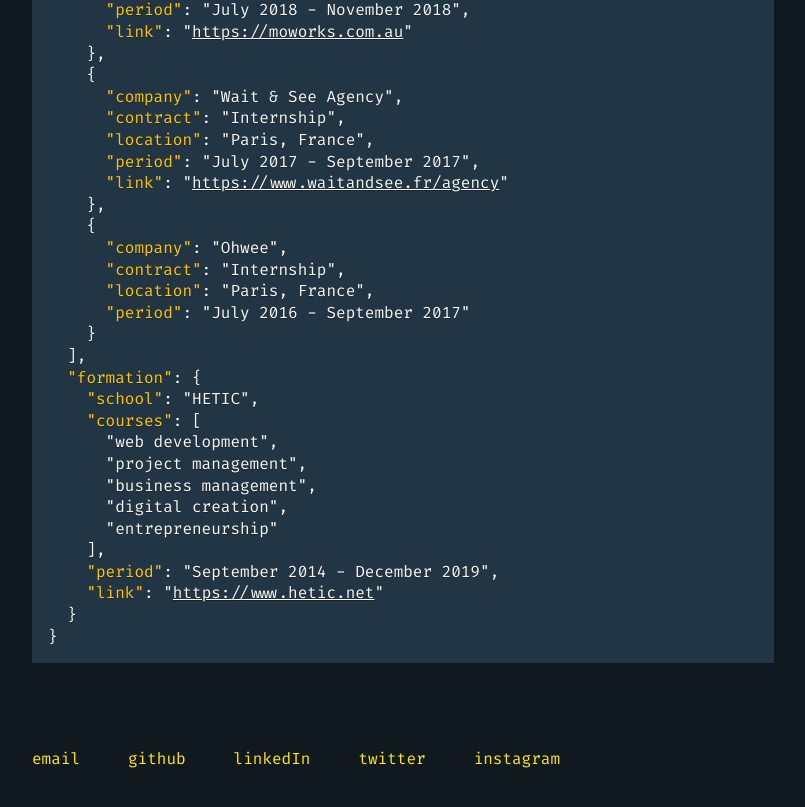
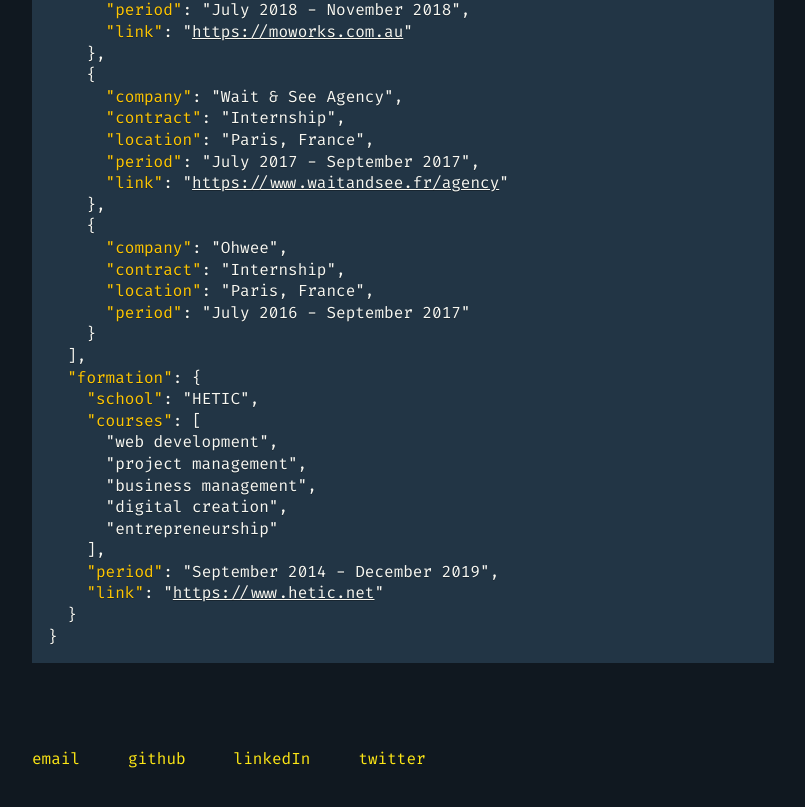
Before and after one commit to nothaldir/portfolio-react, a React (Create React App) app: page / in a window 1280 px wide. Shown: the part 1094-1901 px from the top of the page, without its empty margins (96-901 px from the left). Built offline with nearby package versions, Linux system fonts and the light colour scheme.

Commit message:
remove instagram

```diff
--- a/src/components/Footer/index.tsx
+++ b/src/components/Footer/index.tsx
@@ -85,15 +85,6 @@
             twitter
           </a>
         </li>
-        <li>
-          <a
-            href="https://www.instagram.com/alex.berneau"
-            target="_blank"
-            rel="noopener noreferrer"
-          >
-            instagram
-          </a>
-        </li>
       </ul>
     </StyledFooter>
   );
```
